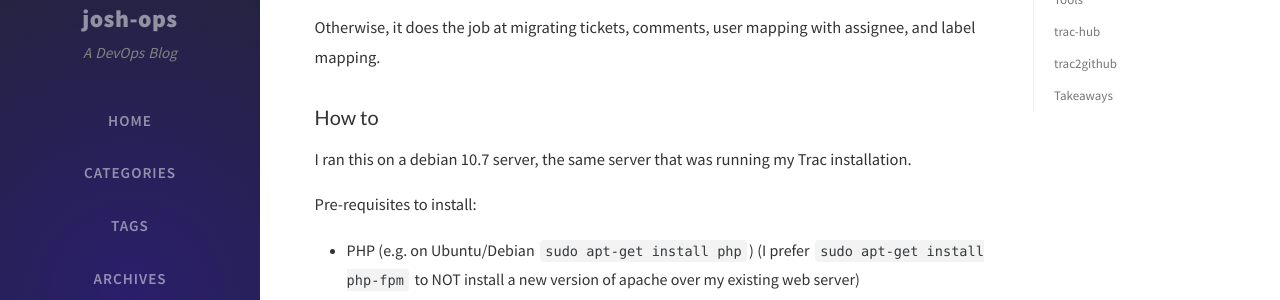
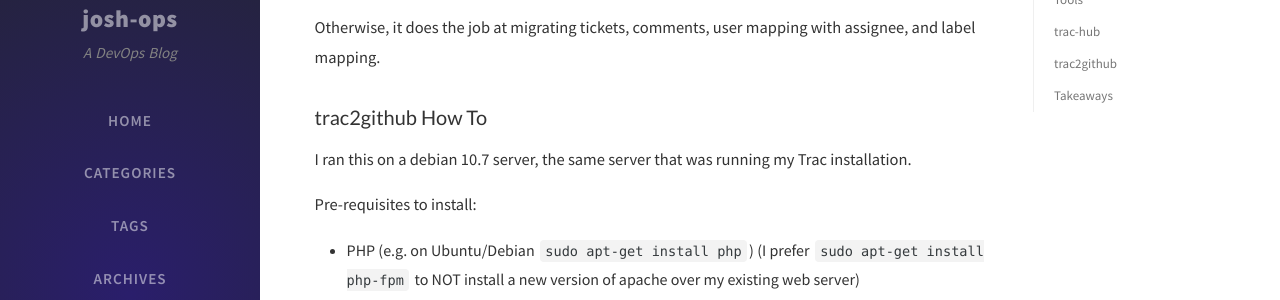
Before and after one commit to joshjohanning/joshjohanning.github.io, a Jekyll site: the page built from _posts/2020-01-25-trac-to-githuhb.md, in a window 1280 px wide and 900 px high, scrolled down 3359 px. Shown: the part 155-455 px from the top of the window. Built offline with Jekyll 4.4.1, drawn with Linux system fonts in a browser that asks for light colours; nearby versions of some CDN libraries; comment, search, counter and statistics services are not loaded.

Commit message:
fixing heading

```diff
--- a/_posts/2020-01-25-trac-to-githuhb.md
+++ b/_posts/2020-01-25-trac-to-githuhb.md
@@ -107,7 +107,7 @@
 
 Otherwise, it does the job at migrating tickets, comments, user mapping with assignee, and label mapping.
 
-### How to
+### trac2github How To
 
 I ran this on a debian 10.7 server, the same server that was running my Trac installation.
 
```
